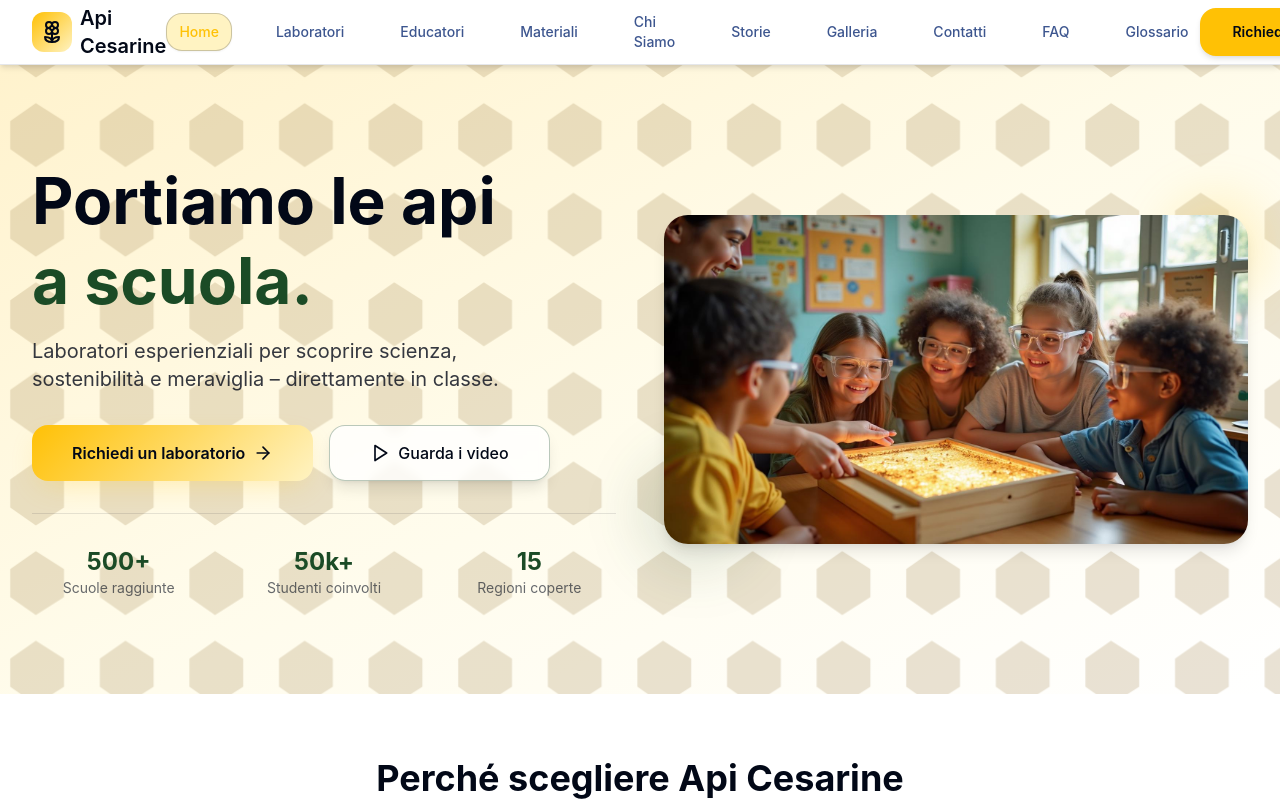
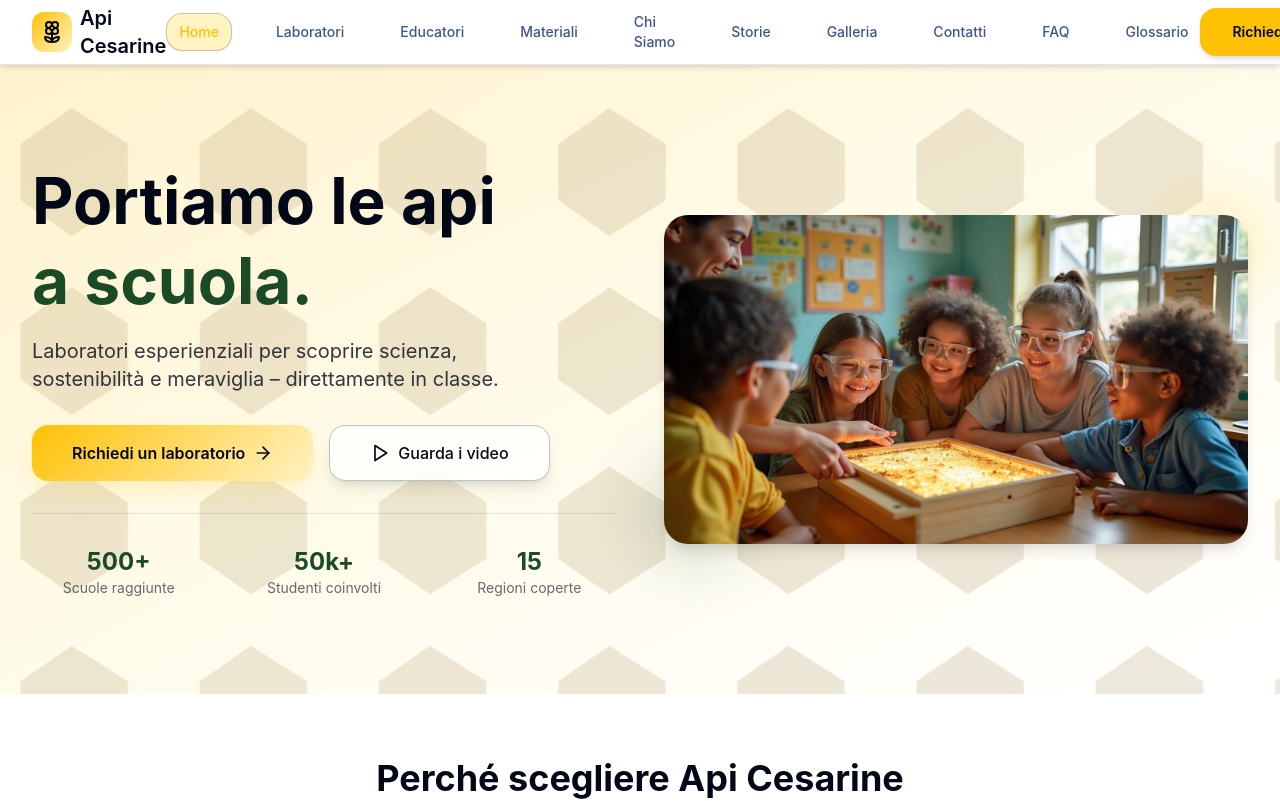
Before and after one commit to gabrizanni/apicesarine, a React (Vite) app: page / in a window 1280 px wide. Shown: the top 801 px of the page. Built offline with nearby package versions, Linux system fonts and the light colour scheme; the HTML template or start-up script is replaced by a standard one.

Commit message:
Adjust hexagon size and opacity

```diff
--- a/src/components/sections/Hero.tsx
+++ b/src/components/sections/Hero.tsx
@@ -11,8 +11,8 @@ const Hero = () => {
         <div className="absolute inset-0 pointer-events-none overflow-hidden">
           <svg className="w-full h-full" viewBox="0 0 100 100" fill="none" preserveAspectRatio="xMidYMid slice">
             <defs>
-              <pattern id="hexagon-hero" x="0" y="0" width="7" height="7" patternUnits="userSpaceOnUse">
-                <polygon points="2.8,0.4 5.0,1.8 5.0,4.0 2.8,5.4 0.8,4.0 0.8,1.8" fill="hsl(40 30% 50% / 0.25)" />
+              <pattern id="hexagon-hero" x="0" y="0" width="14" height="14" patternUnits="userSpaceOnUse">
+                <polygon points="5.6,0.8 10.0,3.6 10.0,8.0 5.6,10.8 1.6,8.0 1.6,3.6" fill="hsl(40 30% 50% / 0.20)" />
               </pattern>
             </defs>
             <rect width="100" height="100" fill="url(#hexagon-hero)" />
```
